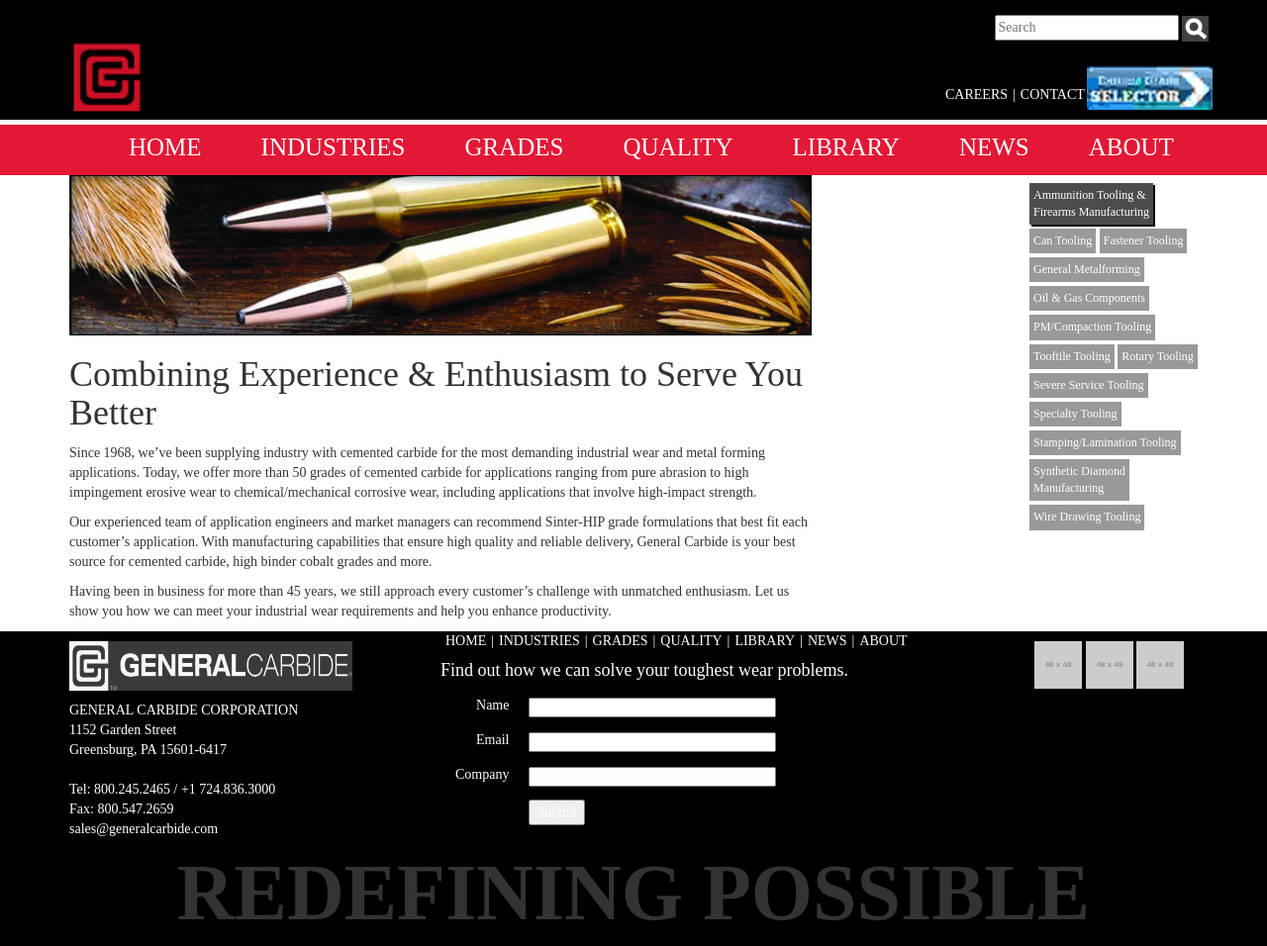
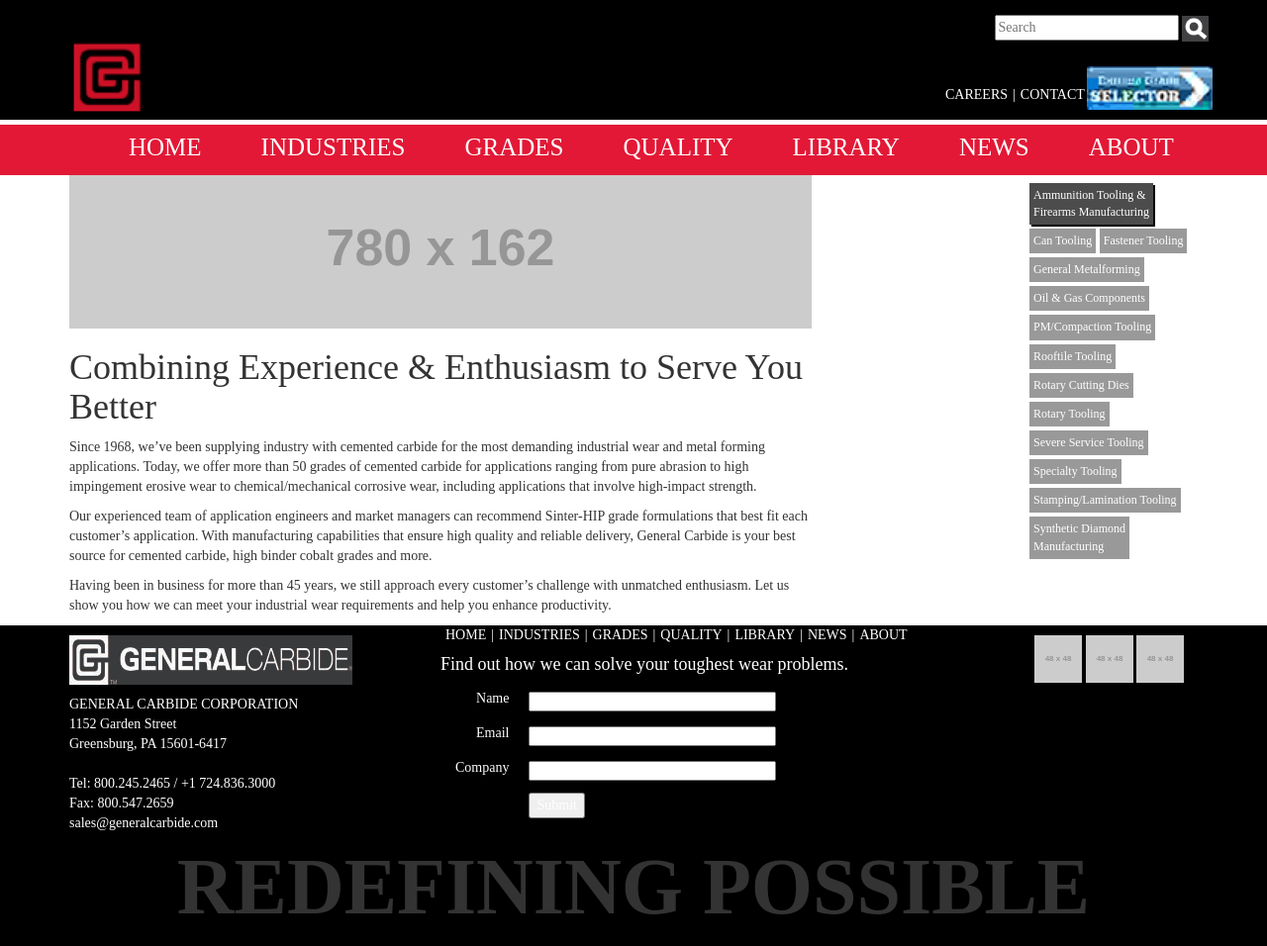
Before and after one commit to LevyMG-MBosco/GC-2015, a PHP site: page /interior.php in a window 1280 px wide. Shown: the whole page at 99% size. After the commit the page ends 924 px from the top, so only its background shows below. Run offline with PHP 8.4, Linux system fonts and the light colour scheme; grey boxes labelled with a size stand in for pictures from a placeholder-image service; some libraries are stand-ins or nearby versions.

Commit message:
changed the placeholders to something tidier

```diff
--- a/assets/css/theme.css
+++ b/assets/css/theme.css
@@ -377,7 +377,6 @@
 
 .interior-content img{
 	width: 100%;
-	height: 162px;
 }
 
 /* Footer styling */
--- a/assets/js/app.js
+++ b/assets/js/app.js
@@ -1,19 +1,19 @@
 /* Driver for the mobile nav */
 //Json of the content to be injected by the nav
 var content = {
-  "nav1":"<img src='assets/imgs/AmmoHeader.jpg' /><h1>Ammunition Tooling & Firearms Manufacturing</h1><p>At General Carbide, we offer a wide range of finished tooling for use in ammunition & firearms production. Such Sinter-HIPed tooling includes:</p><ul><li>Draw Dies</li><li>Profile Dies</li><li>Punches</li><li>Forged Tooling</li><li>AP Cores</li></ul><p>In addition to our standard grades, we supply premium grades to provide high toughness, good wear and corrosion resistance, and anti-galling. They include:</p><ul><li>GC-813CT</li><li>GC-411CT</li><li>GC-613CT</li><li>GC-618CT</li><li>GC-320T</li></ul><p>As holder of a Type 10 Federal Firearms License, we’re able to serve manufacturers of firearms, ammunition and ammunition components.</p>",
-  "nav2":"<img src='assets/imgs/CanHeader.jpg' /><h1>Can Tooling</h1><p>We offer finished tooling made of tungsten carbide for can manufacturing applications. By producing a variety of grades with cobalt or nickel binders, General Carbide is able to help you meet your requirements related to:</p><ul>  <li>Bodymaker Punches</li>  <li>Cupper Tooling</li>  <li>Ironing Rings</li>  <li>Rivet Tooling</li>  <li>Score Dies</li>  <li>Scroll Dies</li>  <li>Tab Tooling</li></ul><p>We also manufacture can tooling components for customers worldwide who need custom-shaped perform blanks and blocks for Wire EDM.</p><p>All of our can tooling products are Sinter-HIPed to ensure optimum metallurgical quality, and our corrosion-resistant grades help to prevent damage to your tooling components during the fabrication process, and leaching from various lubricants.</p>",
-  "nav3":"<img src='assets/imgs/FastenerHeader.jpg' /><h1>Fastener Tooling</h1><p>General Carbide manufactures semi-finished tooling used to manufacture heading dies. Our quality preforms or semi-finished nibs are manufactured to your specifications. We offer carbide grades with cobalt binder content ranging from 3% to 30%, as well as 11 grades of carbide with tantalum added for applications where galling is a significant consideration.</p><p>To meet your release schedules, we offer a comprehensive stocking program that allows us to manufacture parts on hold them on the shelf up to three months.</p><p>Quick delivery is available on our standard grades of 13%-25% cobalt.</p>",
-  "nav4":"<img src='assets/imgs/MetalHeader.jpg' /><h1>General Metalforming</h1><p>We manufacture semi-finished tooling used to manufacture extrusion dies. We can make parts with diameters up to 15.75” OD, and as long as 24”. Our capabilities also include pre-forming complex ID forms and providing superior Electrical Discharge Machining (EDM) grades to ensure confidence when wire-cutting your parts.</p><p>Having developed a wide range of grades, our experienced engineering team is prepared to discuss your particular needs and recommend the best grade for your application.</p>",
-  "nav5":"<img src='assets/imgs/OilHeader.jpg' /><h1>Oil & Gas Components</h1><p>At General Carbide, we produce finished tooling for extrusion dies used to manufacture assemblies and components for flow control operations and Measurement While Drilling (MWD) apparatus, including:</p><ul>  <li>Cages</li>  <li>Chokes</li>  <li>Fixed Cutter Bit Substrates</li>  <li>Mud Nozzles</li>  <li>Plugs</li>  <li>Seats</li>  <li>Valve Assemblies</li>  <li>Valves</li>  <li>Wear Sleeves and Stabilizer Rings</li></ul><p>The 50+ grades of material we manufacture can satisfy oil/gas wear applications that experience:</p><ul>  <li>Erosive wear from drilling mud</li>  <li>Abrasice wear from rock formations</li>  <li>Chemical/mechanical corrosive wear</li>  <li>Impact</li></ul><p>Our experienced applications engineering team can help you select the ideal properties for your particular application, including:</p><ul>  <li>Grade</li>  <li>Grain Size</li>  <li>Hardness</li>  <li>Binder Type</li></ul><p>With shaping capabilities that set the industry standard, we can maintain a stock of preforms for your exclusive use, or we can supply finish-ground components that are ground in-house.</p>",
-  "nav6":"<img src='assets/imgs/CompactHeader.jpg' /><h1>PM Compaction Tooling</h1><p>As a major supplier of semi-finished tooling to the powder metals industry, our grades are Sinter-HIPed and feature high wear resistance and high fracture toughness. Additionally, our Wire Electrical Discharge Machining (EDM) grades are formulated to withstand wire and ram EDM, and are guaranteed not to crack.</p><p>Besides supplying standard C9-C14 grades, we offer a premium selection that includes:</p><ul>  <li>GC-813CT</li>  <li>GC-411CT</li>  <li>GC-612CT</li>  <li>GC-618T</li></ul><p>These grades offer enhanced performance due to their tungsten carbide crystalline structure and contain additives that increase their toughness, corrosion resistance and anti-galling characteristics.</p>",
-  "nav7":"<img src='assets/imgs/RooftileHeader.jpg' /><h1>Rooftile Tooling</h1><p>General Carbide is a global supplier of semi-finished concrete rooftile tooling components. We offer a wide selection of Sinter-HIPed grades for:</p><ul>  <li>Rollers</li>  <li>Slippers</li>  <li>Water Channels</li>  <li>Wear Slips</li></ul><p>We also provide many grades that are corrosion-resistant and have anti-galling characteristics for longer tooling life. </p><p>Besides providing new tooling, we’re able to refurbish your spent components with cost-effective repairs and re-grinds.</p>",
-  "nav8":"<img src='assets/imgs/CuttingHeader.jpg' /><h1>Rotary Cutting Dies</h1><p>At General Carbide, we manufacture semi-finished tungsten carbide tooling for rotary knives and anvils to meet your particular cutting requirements. We can produce tools with diameters up to 330mm (13\") with common edge, or with segmented cutting edge designs.</p><p>We also manufacture unground tungsten carbide blanks in a wide variety of shapes for producing feminine hygiene products, diapers, first-aid supplies and other consumer products.</p><p>All of our dies are Sinter-HIPed to ensure the highest metallurgical quality and have customized inner diameters and lengths finish-ground to fit your steel shaft.</p>",
-  "nav9":"<img src='assets/imgs/RotaryHeader.jpg' /><h1>Rotary Tooling</h1><p>Our semi-finished rotary tool blanks ship ready for pointing, final fluting and finish grinding to customer specifications.</p><p>The products we supply include:</p><ul>  <li>Precision preforms with green-machined flutes & utility grinds</li>  <li>Straight blanks with stepped diameters ready to be turned from a blank into a finished end mill or drill</li></ul><p>Our combination of shaping skills and modern equipment can meet the most demanding specifications. That’s why you’ll find our grades used in a multitude of metal cutting applications that require:</p><ul>  <li>Excellent wear life</li>  <li>Superior corrosion resistance to grinding fluids</li></ul><p>For applications involving composite materials, we offer sub-micron, lower binder grades to prevent extreme abrasion.</p>",
-  "nav10":"<img src='assets/imgs/SevereHeader.jpg' /><h1>Severe Service Tooling</h1><p>Our wide range of finished tungsten carbide wear parts, components and assemblies offer superior toughness and erosion/corrosion resistance.</p><p>General Carbide severe service tooling is ideal for applications in:</p><ul>  <li>Oil & Gas Exploration and Production</li>  <li>Petrochemical Manufacturing</li>  <li>Power Generation</li>  <li>Pulp & Paper Production</li></ul><p>Using engineering know-how based on vast experience, we make sure your wear parts, components and assemblies can withstand corrosion, erosion, abrasion or impact.",
-  "nav11":"<img src='assets/imgs/SpecialtyHeader.jpg' /><h1>Specialty Tooling</h1><p>We offer tungsten carbide finished tooling for the production of boring bars, wear parts, and specialty components and parts. </p><p>Regardless of your particular application, our engineering and manufacturing know-how enables us to develop the ideal solution.",
-  "nav12":"<img src='assets/imgs/StampHeader.jpg' /><h1>Stamping/Lamination Tooling</h1><p>As a manufacturer of semi-finished tooling for tungsten carbide progressive die components. EDM blanks and more, we offer a variety of grades for stamping applications. Many of our grades are corrosion-resistant to help prevent damage to your die components during fabrication, as well as leaching from lubricants.</p><p>Whether you’re stamping electrical connectors, computer components, motor laminations, medical products, or anything else, we have an ideal grade for your application.</p><p>Our punch and die components are used by customers worldwide. We also supply custom-shaped preform blanks and blocks for Wire Electrical Discharge Machining (EDM). Our EDM blanks feature superior metallurgical integrity and deliver outstanding performanceIn a multitude of applications. All of our blanks are stress-relieved and Sinter-HIPed using proprietary thermal cycles.</p><p>The combination of EDM and Sinter-HIP virtually eliminates the risk of cracking, distortion or pre-mature failure during EDM. The resulting benefits are a smoother flow on your production line and an improved record for on-time deliveries.</p>",
-  "nav13":"<img src='assets/imgs/DiamondHeader.jpg' /><h1>Synthetic Diamond Manufacturing</h1><p>General Carbide sets the standard for producing semi-finished diamond compaction tooling. Our carbide grades feature long life cycles due to the double hot isostatic pressing (HIP) process the material undergoes. In fact, we sinter all of our products in a Sinter-HIP Furnace where the simultaneous application of heat and pressure fully consolidate the material’s microstructure.</p><p>After leaving the furnace, our diamond compaction anvils undergo separate post-sintering treatment. They are then Sinter-HIPed again under higher pressure and at temperatures that almost reach the original sintering temperature. This process ensures that the material has no residual voids or flaws and can deliver a higher degree of performance than comparable materials.</p><h2>Outstanding Surfaces, Too</h2><p>We also supply carbide substrates and backup discs, pressing and sintering substrates with intricate surface configurations built into the press tooling. The substrates upon which the polycrystalline diamond (PCD) is sintered are proven products that can withstand extremely high compressive loading, as well as fatigue from the cyclical action of the press.</p><p>Our superior ultrasonic cleaning operation, which includes a proprietary cleaning solution, provides a surface finish condition receptive to the PCD table without pre-cleaning and makes brazing easier. </p>"
+  "nav1":"<img src='http://placehold.it/780x162' /><h1>Ammunition Tooling & Firearms Manufacturing</h1><p>At General Carbide, we offer a wide range of finished tooling for use in ammunition & firearms production. Such Sinter-HIPed tooling includes:</p><ul><li>Draw Dies</li><li>Profile Dies</li><li>Punches</li><li>Forged Tooling</li><li>AP Cores</li></ul><p>In addition to our standard grades, we supply premium grades to provide high toughness, good wear and corrosion resistance, and anti-galling. They include:</p><ul><li>GC-813CT</li><li>GC-411CT</li><li>GC-613CT</li><li>GC-618CT</li><li>GC-320T</li></ul><p>As holder of a Type 10 Federal Firearms License, we’re able to serve manufacturers of firearms, ammunition and ammunition components.</p>",
+  "nav2":"<img src='http://placehold.it/780x162' /><h1>Can Tooling</h1><p>We offer finished tooling made of tungsten carbide for can manufacturing applications. By producing a variety of grades with cobalt or nickel binders, General Carbide is able to help you meet your requirements related to:</p><ul>  <li>Bodymaker Punches</li>  <li>Cupper Tooling</li>  <li>Ironing Rings</li>  <li>Rivet Tooling</li>  <li>Score Dies</li>  <li>Scroll Dies</li>  <li>Tab Tooling</li></ul><p>We also manufacture can tooling components for customers worldwide who need custom-shaped perform blanks and blocks for Wire EDM.</p><p>All of our can tooling products are Sinter-HIPed to ensure optimum metallurgical quality, and our corrosion-resistant grades help to prevent damage to your tooling components during the fabrication process, and leaching from various lubricants.</p>",
+  "nav3":"<img src='http://placehold.it/780x162' /><h1>Fastener Tooling</h1><p>General Carbide manufactures semi-finished tooling used to manufacture heading dies. Our quality preforms or semi-finished nibs are manufactured to your specifications. We offer carbide grades with cobalt binder content ranging from 3% to 30%, as well as 11 grades of carbide with tantalum added for applications where galling is a significant consideration.</p><p>To meet your release schedules, we offer a comprehensive stocking program that allows us to manufacture parts on hold them on the shelf up to three months.</p><p>Quick delivery is available on our standard grades of 13%-25% cobalt.</p>",
+  "nav4":"<img src='http://placehold.it/780x162' /><h1>General Metalforming</h1><p>We manufacture semi-finished tooling used to manufacture extrusion dies. We can make parts with diameters up to 15.75” OD, and as long as 24”. Our capabilities also include pre-forming complex ID forms and providing superior Electrical Discharge Machining (EDM) grades to ensure confidence when wire-cutting your parts.</p><p>Having developed a wide range of grades, our experienced engineering team is prepared to discuss your particular needs and recommend the best grade for your application.</p>",
+  "nav5":"<img src='http://placehold.it/780x162' /><h1>Oil & Gas Components</h1><p>At General Carbide, we produce finished tooling for extrusion dies used to manufacture assemblies and components for flow control operations and Measurement While Drilling (MWD) apparatus, including:</p><ul>  <li>Cages</li>  <li>Chokes</li>  <li>Fixed Cutter Bit Substrates</li>  <li>Mud Nozzles</li>  <li>Plugs</li>  <li>Seats</li>  <li>Valve Assemblies</li>  <li>Valves</li>  <li>Wear Sleeves and Stabilizer Rings</li></ul><p>The 50+ grades of material we manufacture can satisfy oil/gas wear applications that experience:</p><ul>  <li>Erosive wear from drilling mud</li>  <li>Abrasice wear from rock formations</li>  <li>Chemical/mechanical corrosive wear</li>  <li>Impact</li></ul><p>Our experienced applications engineering team can help you select the ideal properties for your particular application, including:</p><ul>  <li>Grade</li>  <li>Grain Size</li>  <li>Hardness</li>  <li>Binder Type</li></ul><p>With shaping capabilities that set the industry standard, we can maintain a stock of preforms for your exclusive use, or we can supply finish-ground components that are ground in-house.</p>",
+  "nav6":"<img src='http://placehold.it/780x162' /><h1>PM Compaction Tooling</h1><p>As a major supplier of semi-finished tooling to the powder metals industry, our grades are Sinter-HIPed and feature high wear resistance and high fracture toughness. Additionally, our Wire Electrical Discharge Machining (EDM) grades are formulated to withstand wire and ram EDM, and are guaranteed not to crack.</p><p>Besides supplying standard C9-C14 grades, we offer a premium selection that includes:</p><ul>  <li>GC-813CT</li>  <li>GC-411CT</li>  <li>GC-612CT</li>  <li>GC-618T</li></ul><p>These grades offer enhanced performance due to their tungsten carbide crystalline structure and contain additives that increase their toughness, corrosion resistance and anti-galling characteristics.</p>",
+  "nav7":"<img src='http://placehold.it/780x162' /><h1>Rooftile Tooling</h1><p>General Carbide is a global supplier of semi-finished concrete rooftile tooling components. We offer a wide selection of Sinter-HIPed grades for:</p><ul>  <li>Rollers</li>  <li>Slippers</li>  <li>Water Channels</li>  <li>Wear Slips</li></ul><p>We also provide many grades that are corrosion-resistant and have anti-galling characteristics for longer tooling life. </p><p>Besides providing new tooling, we’re able to refurbish your spent components with cost-effective repairs and re-grinds.</p>",
+  "nav8":"<img src='http://placehold.it/780x162' /><h1>Rotary Cutting Dies</h1><p>At General Carbide, we manufacture semi-finished tungsten carbide tooling for rotary knives and anvils to meet your particular cutting requirements. We can produce tools with diameters up to 330mm (13\") with common edge, or with segmented cutting edge designs.</p><p>We also manufacture unground tungsten carbide blanks in a wide variety of shapes for producing feminine hygiene products, diapers, first-aid supplies and other consumer products.</p><p>All of our dies are Sinter-HIPed to ensure the highest metallurgical quality and have customized inner diameters and lengths finish-ground to fit your steel shaft.</p>",
+  "nav9":"<img src='http://placehold.it/780x162' /><h1>Rotary Tooling</h1><p>Our semi-finished rotary tool blanks ship ready for pointing, final fluting and finish grinding to customer specifications.</p><p>The products we supply include:</p><ul>  <li>Precision preforms with green-machined flutes & utility grinds</li>  <li>Straight blanks with stepped diameters ready to be turned from a blank into a finished end mill or drill</li></ul><p>Our combination of shaping skills and modern equipment can meet the most demanding specifications. That’s why you’ll find our grades used in a multitude of metal cutting applications that require:</p><ul>  <li>Excellent wear life</li>  <li>Superior corrosion resistance to grinding fluids</li></ul><p>For applications involving composite materials, we offer sub-micron, lower binder grades to prevent extreme abrasion.</p>",
+  "nav10":"<img src='http://placehold.it/780x162' /><h1>Severe Service Tooling</h1><p>Our wide range of finished tungsten carbide wear parts, components and assemblies offer superior toughness and erosion/corrosion resistance.</p><p>General Carbide severe service tooling is ideal for applications in:</p><ul>  <li>Oil & Gas Exploration and Production</li>  <li>Petrochemical Manufacturing</li>  <li>Power Generation</li>  <li>Pulp & Paper Production</li></ul><p>Using engineering know-how based on vast experience, we make sure your wear parts, components and assemblies can withstand corrosion, erosion, abrasion or impact.",
+  "nav11":"<img src='http://placehold.it/780x162' /><h1>Specialty Tooling</h1><p>We offer tungsten carbide finished tooling for the production of boring bars, wear parts, and specialty components and parts. </p><p>Regardless of your particular application, our engineering and manufacturing know-how enables us to develop the ideal solution.",
+  "nav12":"<img src='http://placehold.it/780x162' /><h1>Stamping/Lamination Tooling</h1><p>As a manufacturer of semi-finished tooling for tungsten carbide progressive die components. EDM blanks and more, we offer a variety of grades for stamping applications. Many of our grades are corrosion-resistant to help prevent damage to your die components during fabrication, as well as leaching from lubricants.</p><p>Whether you’re stamping electrical connectors, computer components, motor laminations, medical products, or anything else, we have an ideal grade for your application.</p><p>Our punch and die components are used by customers worldwide. We also supply custom-shaped preform blanks and blocks for Wire Electrical Discharge Machining (EDM). Our EDM blanks feature superior metallurgical integrity and deliver outstanding performanceIn a multitude of applications. All of our blanks are stress-relieved and Sinter-HIPed using proprietary thermal cycles.</p><p>The combination of EDM and Sinter-HIP virtually eliminates the risk of cracking, distortion or pre-mature failure during EDM. The resulting benefits are a smoother flow on your production line and an improved record for on-time deliveries.</p>",
+  "nav13":"<img src='http://placehold.it/780x162' /><h1>Synthetic Diamond Manufacturing</h1><p>General Carbide sets the standard for producing semi-finished diamond compaction tooling. Our carbide grades feature long life cycles due to the double hot isostatic pressing (HIP) process the material undergoes. In fact, we sinter all of our products in a Sinter-HIP Furnace where the simultaneous application of heat and pressure fully consolidate the material’s microstructure.</p><p>After leaving the furnace, our diamond compaction anvils undergo separate post-sintering treatment. They are then Sinter-HIPed again under higher pressure and at temperatures that almost reach the original sintering temperature. This process ensures that the material has no residual voids or flaws and can deliver a higher degree of performance than comparable materials.</p><h2>Outstanding Surfaces, Too</h2><p>We also supply carbide substrates and backup discs, pressing and sintering substrates with intricate surface configurations built into the press tooling. The substrates upon which the polycrystalline diamond (PCD) is sintered are proven products that can withstand extremely high compressive loading, as well as fatigue from the cyclical action of the press.</p><p>Our superior ultrasonic cleaning operation, which includes a proprietary cleaning solution, provides a surface finish condition receptive to the PCD table without pre-cleaning and makes brazing easier. </p>"
 }
 
 $(document).ready(function () {
--- a/interior.php
+++ b/interior.php
@@ -7,7 +7,7 @@
           <img class="img-responsive" />
       </div>
       <div class="interior-content">
-        <img src="assets/imgs/AmmoHeader.jpg" />
+        <img src='http://placehold.it/780x162' />
         <h1>Combining Experience & Enthusiasm to Serve You Better</h1>
         <p>Since 1968, we’ve been supplying industry with cemented carbide for the most demanding industrial wear and metal forming applications. Today, we offer more than 50 grades of cemented carbide for applications ranging from pure abrasion to high impingement erosive wear to chemical/mechanical corrosive wear, including applications that involve high-impact strength.</p>
         <p>Our experienced team of application engineers and market managers can recommend Sinter-HIP grade formulations that best fit each customer’s application. With manufacturing capabilities that ensure high quality and reliable delivery, General Carbide is your best source for cemented carbide, high binder cobalt grades and more.</p>
@@ -23,13 +23,14 @@
           <span><li id="nav4">General Metalforming</li></span>
           <span><li id="nav5">Oil & Gas Components</li></span>
           <span><li id="nav6">PM/Compaction Tooling</li></span>
-          <span><li id="nav7">Tooftile Tooling</li></span>
-          <span><li id="nav8">Rotary Tooling</li></span>
-          <span><li id="nav9">Severe Service Tooling</li></span>
-          <span><li id="nav10">Specialty Tooling</li></span>
-          <span><li id="nav11">Stamping/Lamination Tooling</li></span>
-          <span><li id="nav12">Synthetic Diamond<br /> Manufacturing</li></span>
-          <span><li id="nav13">Wire Drawing Tooling</li></span>
+          <span><li id="nav7">Rooftile Tooling</li></span>
+          <span><li id="nav8">Rotary Cutting Dies</li></span>
+          <span><li id="nav9">Rotary Tooling</li></span>
+          <span><li id="nav10">Severe Service Tooling</li></span>
+          <span><li id="nav11">Specialty Tooling</li></span>
+          <span><li id="nav12">Stamping/Lamination Tooling</li></span>
+          <span><li id="nav13">Synthetic Diamond<br /> Manufacturing</li></span>
+          <!--<span><li id="nav13">Wire Drawing Tooling</li></span>-->
         </ul>
       </div>
     </div>
```
